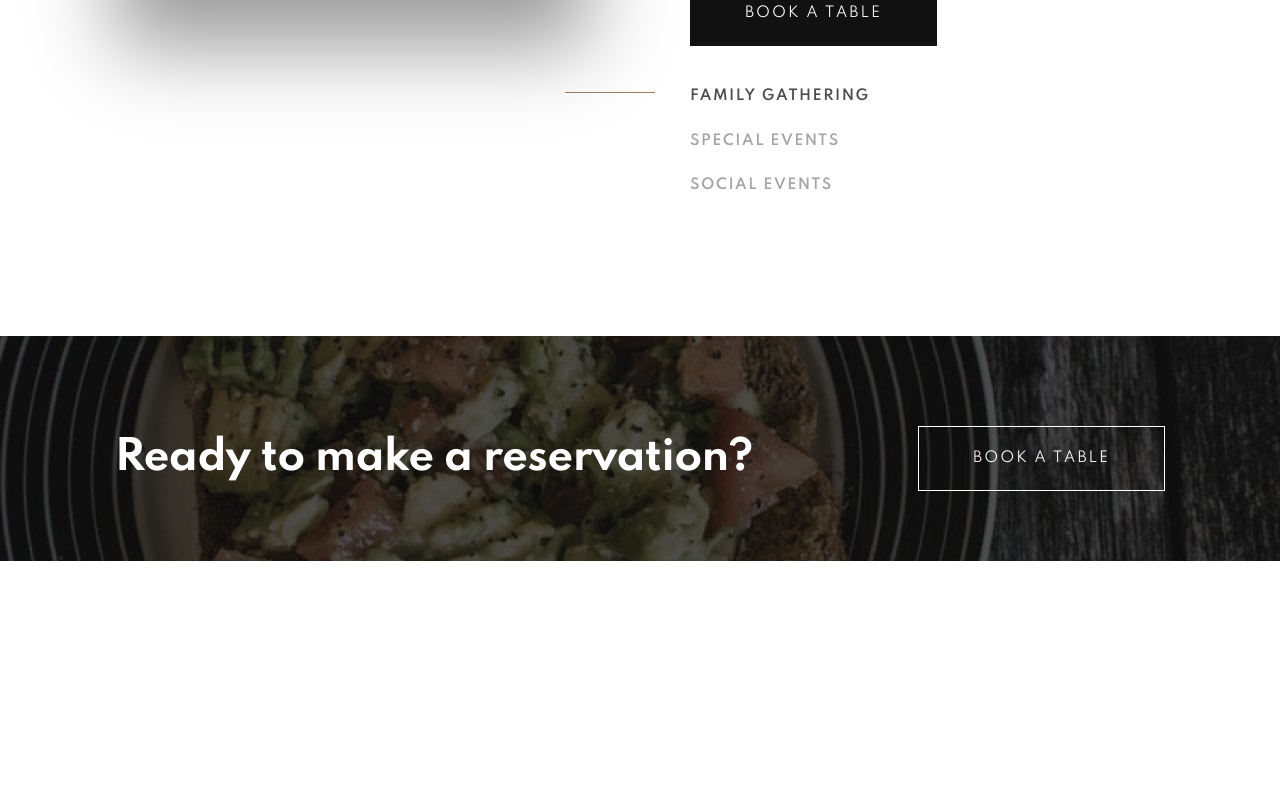
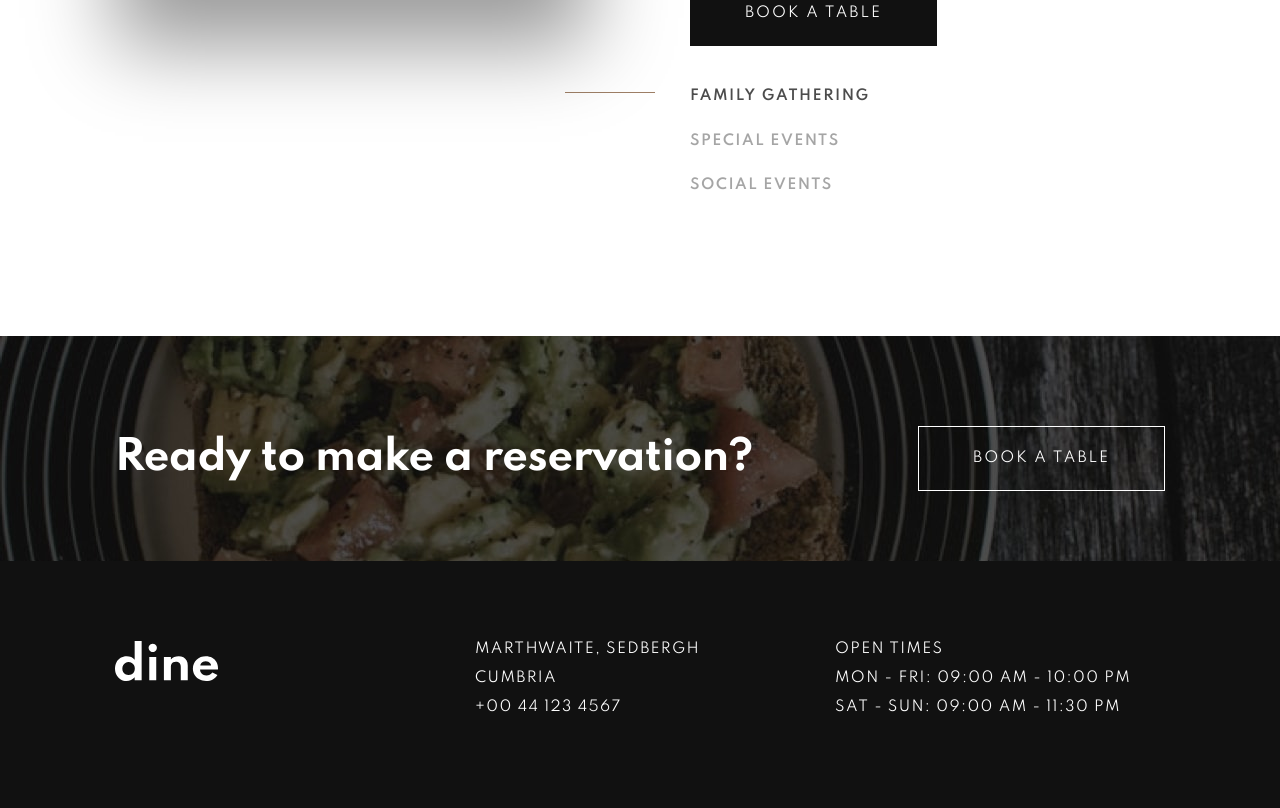
Before and after one commit to abdulsamadayoade/Dine, a plain HTML site: page index.html in a window 1280 px wide. Shown: the part 2924-3732 px from the top of the page. Before the commit the page ends 3485 px from the top, so only its background shows below. Drawn offline with Linux system fonts and the light colour scheme.

Commit message:
Added the footer

```diff
--- a/index.html
+++ b/index.html
@@ -247,6 +247,29 @@
         </div>
     </section>
 
+    <!-- FOOTER -->
+    <footer class="footer white">
+        <div class="container">
+            <div class="footer__grid">
+                <a href="" class="footer__logo">
+                    <img src="./images/logo.svg" alt="Dine logo">
+                </a>
+
+                <ul class="footer__address">
+                  <li>Marthwaite, Sedbergh</li>
+                  <li>Cumbria</li>
+                  <li>+00 44 123 4567</li>
+                </ul>
+
+                <ul class="footer__openTimes">
+                  <li>Open Times</li>
+                  <li>Mon - Fri: 09:00 AM - 10:00 PM</li>
+                  <li>Sat - Sun: 09:00 AM - 11:30 PM</li>
+                </ul>
+            </div>
+        </div>
+    </footer>
+
     <script src="js/events.js"></script>
 </body>
 </html>
--- /dev/null
+++ b/styles/scss/layout/_footer.scss
@@ -0,0 +1,24 @@
+.footer {
+    background-color: $color-gray-dark;
+    padding: 80px 0;
+
+    &__grid {
+        display: grid;
+        grid-template-columns: repeat(3, 1fr);
+        gap: 30px;
+        justify-content: flex-start;
+    }
+
+    &__logo {
+        img {
+            width: 103px;
+        }
+    }
+
+    li {
+        letter-spacing: 1.35px;
+        margin-bottom: 1.2rem;
+        font-size: 14px;
+        text-transform: uppercase;
+    }
+}
--- a/styles/scss/main.scss
+++ b/styles/scss/main.scss
@@ -11,5 +11,6 @@
 @import "layout/highlights";
 @import "layout/events";
 @import "layout/reservation";
+@import "layout/footer";
 
 @import "pages/home";
```
Also changed, not shown: styles/css/main.css.
